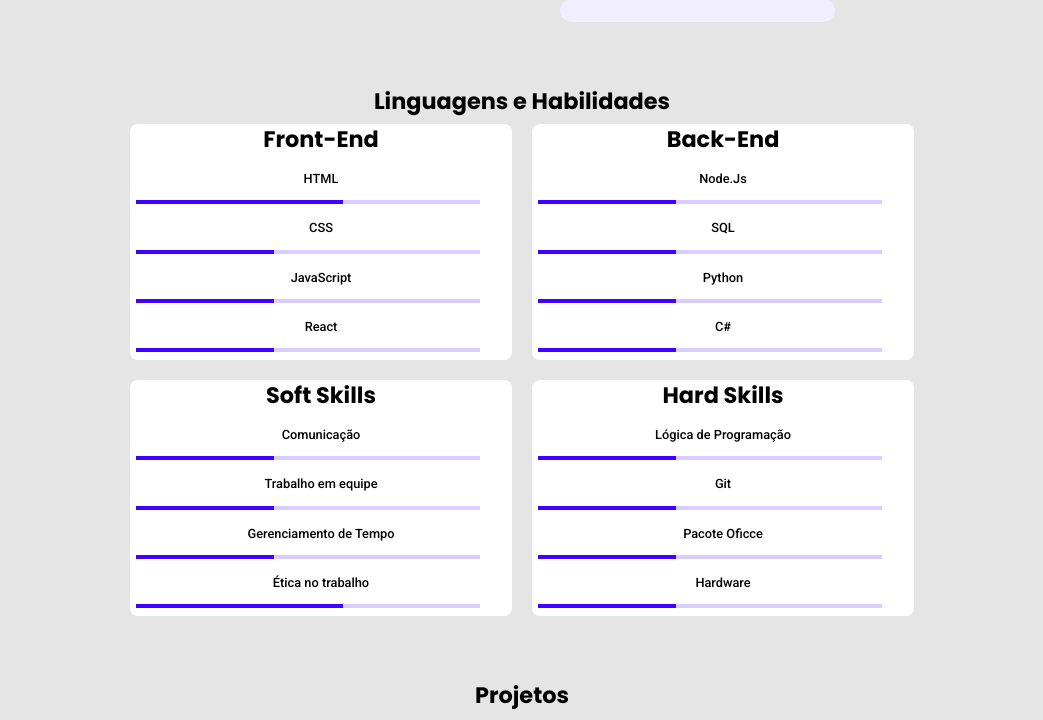
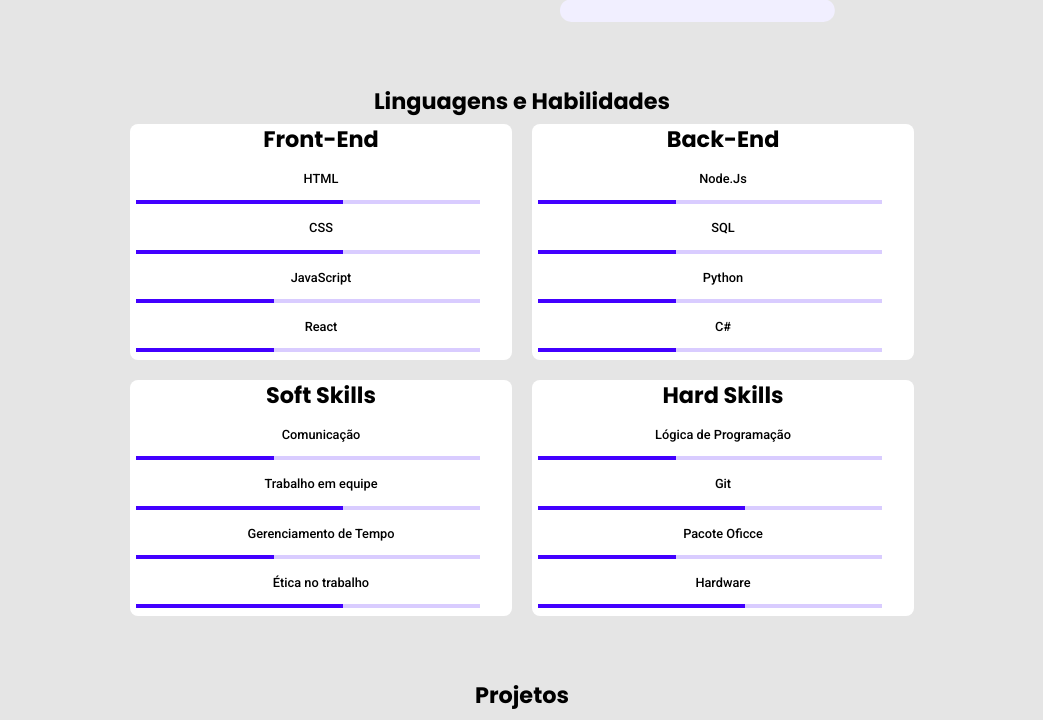
Before and after one commit to Athilas-Silva/meu-portfolio, a plain HTML site: page index.html in a window 1280 px wide. Shown: the part 442-1162 px from the top of the page, without its empty margins (118-1161 px from the left). Drawn offline with nearby package versions, Linux system fonts and the light colour scheme.

Commit message:
Update index.html

```diff
--- a/index.html
+++ b/index.html
@@ -94,7 +94,7 @@
                         <div class="progress">
                             <div class="bar"></div>
                             <div class="bar"></div>
-                            <div class="bar incomplete"></div>
+                            <div class="bar"></div>
                             <div class="bar incomplete"></div>
                             <div class="bar incomplete"></div>
                         </div>
@@ -192,7 +192,7 @@
                         <div class="progress">
                             <div class="bar"></div>
                             <div class="bar"></div>
-                            <div class="bar incomplete"></div>
+                            <div class="bar"></div>
                             <div class="bar incomplete"></div>
                             <div class="bar incomplete"></div>
                         </div>
@@ -241,7 +241,7 @@
                         <div class="progress">
                             <div class="bar"></div>
                             <div class="bar"></div>
-                            <div class="bar incomplete"></div>
+                            <div class="bar"></div>
                             <div class="bar incomplete"></div>
                             <div class="bar incomplete"></div>
                         </div>
@@ -263,7 +263,7 @@
                         <div class="progress">
                             <div class="bar"></div>
                             <div class="bar "></div>
-                            <div class="bar incomplete"></div>
+                            <div class="bar"></div>
                             <div class="bar incomplete"></div>
                             <div class="bar incomplete"></div>
                         </div>
```
